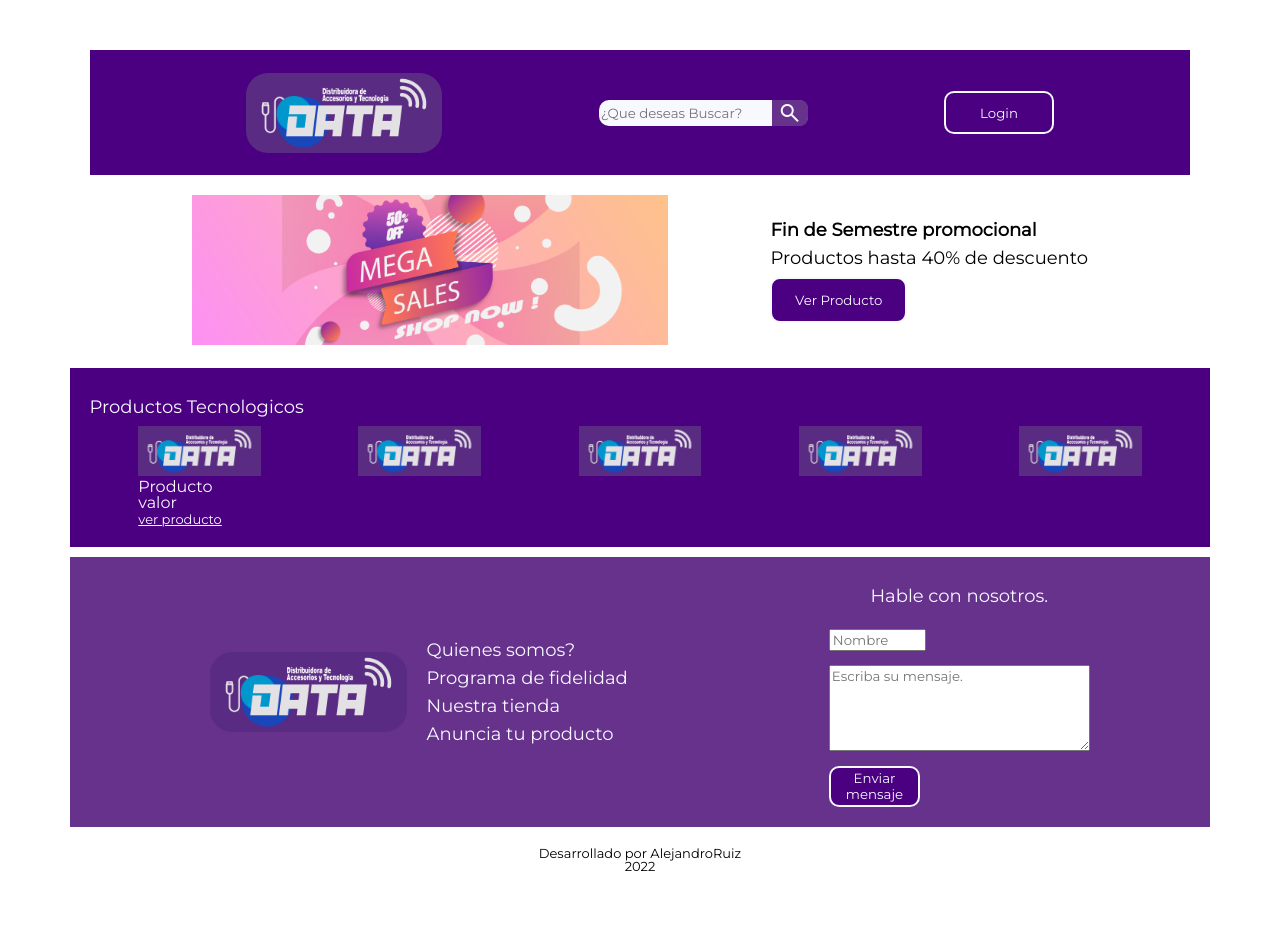
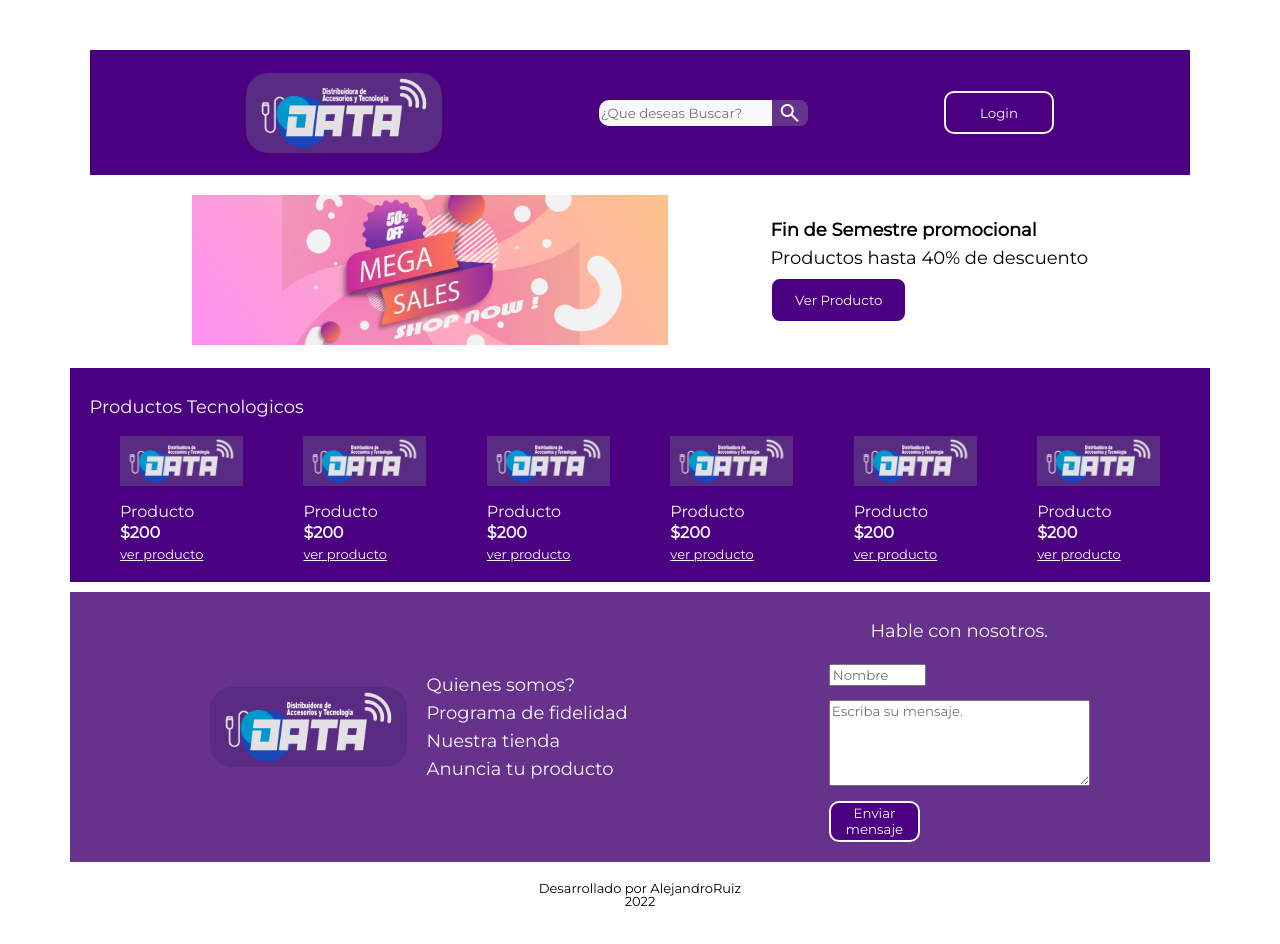
Before and after one commit to salasruizalejandro/DataTiendaVirtual, a plain HTML site: page index.html in a window 1280 px wide. Drawn offline with nearby package versions, Linux system fonts and the light colour scheme.

Commit message:
ajustes de tamaños containarProd

```diff
--- a/css/style.css
+++ b/css/style.css
@@ -142,15 +142,19 @@ main{
 
 .ImgProducSc{
     height: 50px;
+    margin: 10px auto;
 }
 
 .producto{
     color: var(--ghostWhite);
-    font-size: large|;
+    font-size: medium;
+    margin: 5px auto;
 }
 
 .valor{
     color: var(--ghostWhite);
+    font-weight: 900;
+    margin: 5px auto;
 }
 
 .verProducto{
--- a/index.html
+++ b/index.html
@@ -43,13 +43,35 @@
                     <li>
                         <img class="ImgProducSc" src="img/logoData.png" alt="Productos">
                         <h4 class="producto">Producto</h4>
-                        <h5 class="valor">valor</h5>
+                        <h5 class="valor">$200</h5>
                         <a class="verProducto" href="">ver producto</a>
                     </li>
-                    <li><img src="img/logoData.png" alt="Productos" class="ImgProducSc"></li>
-                    <li><img src="img/logoData.png" alt="Productos" class="ImgProducSc"></li>
-                    <li><img src="img/logoData.png" alt="Productos" class="ImgProducSc"></li>
-                    <li><img src="img/logoData.png" alt="Productos" class="ImgProducSc"></li>
+                    <li>
+                        <img class="ImgProducSc" src="img/logoData.png" alt="Productos">
+                        <h4 class="producto">Producto</h4>
+                        <h5 class="valor">$200</h5>
+                        <a class="verProducto" href="">ver producto</a>
+                    </li>                    <li>
+                        <img class="ImgProducSc" src="img/logoData.png" alt="Productos">
+                        <h4 class="producto">Producto</h4>
+                        <h5 class="valor">$200</h5>
+                        <a class="verProducto" href="">ver producto</a>
+                    </li>                    <li>
+                        <img class="ImgProducSc" src="img/logoData.png" alt="Productos">
+                        <h4 class="producto">Producto</h4>
+                        <h5 class="valor">$200</h5>
+                        <a class="verProducto" href="">ver producto</a>
+                    </li>                    <li>
+                        <img class="ImgProducSc" src="img/logoData.png" alt="Productos">
+                        <h4 class="producto">Producto</h4>
+                        <h5 class="valor">$200</h5>
+                        <a class="verProducto" href="">ver producto</a>
+                    </li>                    <li>
+                        <img class="ImgProducSc" src="img/logoData.png" alt="Productos">
+                        <h4 class="producto">Producto</h4>
+                        <h5 class="valor">$200</h5>
+                        <a class="verProducto" href="">ver producto</a>
+                    </li>
                 </ul>
             </div>
         </section>
```
